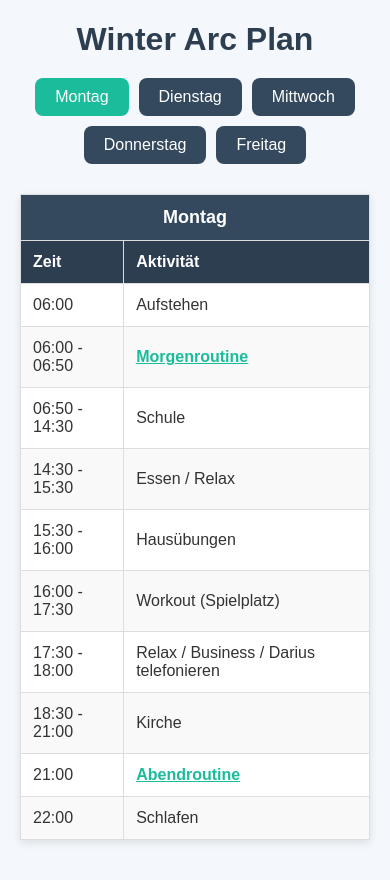
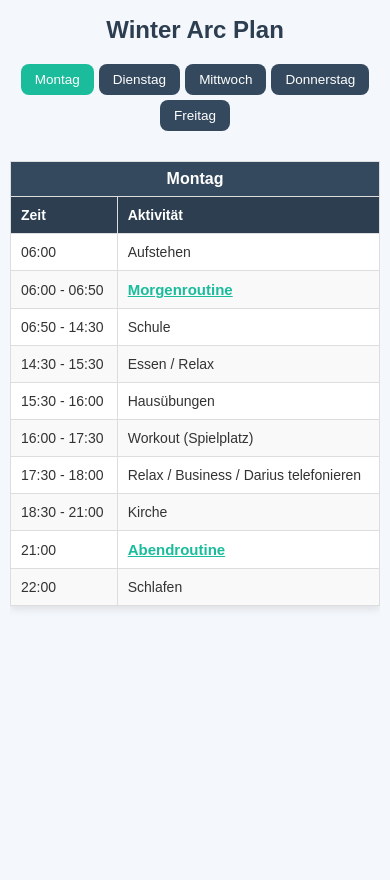
Before and after one commit to goodstufweb/WinterArcIosua, a plain HTML site: page index.html in a window 390 px wide. After the commit the page ends 844 px from the top, so only its background shows below. Drawn offline with Linux system fonts and the light colour scheme.

Commit message:
Update index.html

```diff
--- a/index.html
+++ b/index.html
@@ -2,6 +2,7 @@
 <html lang="de">
 <head>
   <meta charset="UTF-8">
+  <meta name="viewport" content="width=device-width, initial-scale=1.0">
   <title>Winter Arc Plan</title>
   <style>
     body {
@@ -10,6 +11,7 @@
       margin: 20px;
       color: #333;
     }
+
     h1 {
       text-align: center;
       margin-bottom: 20px;
@@ -24,6 +26,7 @@
       margin-bottom: 30px;
       flex-wrap: wrap;
     }
+
     .day-buttons button {
       background: #34495e;
       color: white;
@@ -34,9 +37,11 @@
       font-size: 16px;
       transition: 0.3s;
     }
+
     .day-buttons button:hover {
       background: #2c3e50;
     }
+
     .day-buttons button.active {
       background: #1abc9c;
     }
@@ -48,20 +53,24 @@
       margin-bottom: 40px;
       background: #fff;
       box-shadow: 0px 3px 8px rgba(0,0,0,0.1);
-      display: none; /* Standardmäßig ausgeblendet */
+      display: none;
     }
+
     th, td {
       border: 1px solid #ddd;
       padding: 12px;
       text-align: left;
     }
+
     th {
       background-color: #2c3e50;
       color: white;
     }
+
     tr:nth-child(even) {
       background-color: #f9f9f9;
     }
+
     .day {
       background: #34495e;
       color: white;
@@ -70,7 +79,6 @@
       font-size: 18px;
     }
 
-    /* Klickbare Routinen */
     .routine-link {
       color: #1abc9c;
       font-weight: bold;
@@ -90,6 +98,7 @@
       overflow: auto;
       background-color: rgba(0,0,0,0.5);
     }
+
     .modal-content {
       background-color: #fff;
       margin: 10% auto;
@@ -99,30 +108,80 @@
       max-width: 500px;
       box-shadow: 0 5px 15px rgba(0,0,0,0.3);
     }
+
     .modal h2 {
       color: #2c3e50;
       text-align: center;
     }
+
     .modal ul {
       margin-top: 10px;
       list-style-type: disc;
       padding-left: 20px;
     }
+
     .close-btn {
       float: right;
       cursor: pointer;
       font-size: 20px;
       color: #555;
     }
+
     .close-btn:hover {
       color: #000;
+    }
+
+    /* 📱 Handy Ansicht */
+    @media (max-width: 768px) {
+      body {
+        margin: 10px;
+        font-size: 15px;
+      }
+
+      h1 {
+        font-size: 1.6em;
+      }
+
+      .day-buttons {
+        gap: 5px;
+      }
+
+      .day-buttons button {
+        padding: 8px 14px;
+        font-size: 0.9em;
+      }
+
+      table {
+        font-size: 14px;
+        display: none;
+        overflow-x: auto;
+      }
+
+      th, td {
+        padding: 10px;
+      }
+
+      .day {
+        font-size: 16px;
+        padding: 8px;
+      }
+
+      .routine-link {
+        font-size: 15px;
+      }
+
+      /* Tabellen können horizontal gescrollt werden */
+      .table-container {
+        overflow-x: auto;
+        -webkit-overflow-scrolling: touch;
+        margin-bottom: 20px;
+      }
     }
   </style>
 </head>
 <body>
   <h1>Winter Arc Plan</h1>
 
-  <!-- Navigation -->
   <div class="day-buttons">
     <button onclick="showDay('montag')">Montag</button>
     <button onclick="showDay('dienstag')">Dienstag</button>
@@ -132,6 +191,7 @@
   </div>
 
   <!-- Montag -->
+  <div class="table-container">
     <table id="montag">
       <tr><td colspan="2" class="day">Montag</td></tr>
       <tr><th>Zeit</th><th>Aktivität</th></tr>
@@ -146,8 +206,10 @@
       <tr><td>21:00</td><td><span class="routine-link" onclick="openRoutine('evening')">Abendroutine</span></td></tr>
       <tr><td>22:00</td><td>Schlafen</td></tr>
     </table>
+  </div>
 
   <!-- Dienstag -->
+  <div class="table-container">
     <table id="dienstag">
       <tr><td colspan="2" class="day">Dienstag</td></tr>
       <tr><th>Zeit</th><th>Aktivität</th></tr>
@@ -161,8 +223,10 @@
       <tr><td>20:00</td><td><span class="routine-link" onclick="openRoutine('evening')">Abendroutine</span></td></tr>
       <tr><td>22:00 - 23:00</td><td>Schlafen</td></tr>
     </table>
+  </div>
 
   <!-- Mittwoch -->
+  <div class="table-container">
     <table id="mittwoch">
       <tr><td colspan="2" class="day">Mittwoch</td></tr>
       <tr><th>Zeit</th><th>Aktivität</th></tr>
@@ -177,8 +241,10 @@
       <tr><td>21:00</td><td><span class="routine-link" onclick="openRoutine('evening')">Abendroutine</span></td></tr>
       <tr><td>22:00</td><td>Schlafen</td></tr>
     </table>
+  </div>
 
   <!-- Donnerstag -->
+  <div class="table-container">
     <table id="donnerstag">
       <tr><td colspan="2" class="day">Donnerstag</td></tr>
       <tr><th>Zeit</th><th>Aktivität</th></tr>
@@ -193,8 +259,10 @@
       <tr><td>20:00</td><td><span class="routine-link" onclick="openRoutine('evening')">Abendroutine</span></td></tr>
       <tr><td>22:00</td><td>Schlafen</td></tr>
     </table>
+  </div>
 
   <!-- Freitag -->
+  <div class="table-container">
     <table id="freitag">
       <tr><td colspan="2" class="day">Freitag (Restday)</td></tr>
       <tr><th>Zeit</th><th>Aktivität</th></tr>
@@ -205,8 +273,9 @@
       <tr><td>17:15 - 22:00</td><td>Kirche</td></tr>
       <tr><td>22:00</td><td><span class="routine-link" onclick="openRoutine('evening')">Abendroutine</span></td></tr>
     </table>
+  </div>
 
-  <!-- Modal Fenster -->
+  <!-- Modal -->
   <div id="routineModal" class="modal">
     <div class="modal-content">
       <span class="close-btn" onclick="closeModal()">&times;</span>
@@ -269,16 +338,17 @@
 
     window.onclick = function(event) {
       const modal = document.getElementById("routineModal");
-      if (event.target === modal) closeModal();
+      if (event.target === modal) {
+        closeModal();
+      }
     };
 
-    // 🆕 Automatische Tag-Erkennung (funktioniert jetzt sicher)
+    // Automatische Tag-Erkennung
     window.addEventListener("DOMContentLoaded", function() {
-      const wochentage = ["sonntag", "montag", "dienstag", "mittwoch", "donnerstag", "freitag", "samstag"];
-      const heute = new Date().getDay();
-      const tag = wochentage[heute];
-      if (["montag", "dienstag", "mittwoch", "donnerstag", "freitag"].includes(tag)) {
-        showDay(tag);
+      const tage = ["sonntag", "montag", "dienstag", "mittwoch", "donnerstag", "freitag", "samstag"];
+      const heute = tage[new Date().getDay()];
+      if (["montag","dienstag","mittwoch","donnerstag","freitag"].includes(heute)) {
+        showDay(heute);
       } else {
         showDay("montag");
       }
```
Lines whose indentation alone changed are shown as unchanged.
